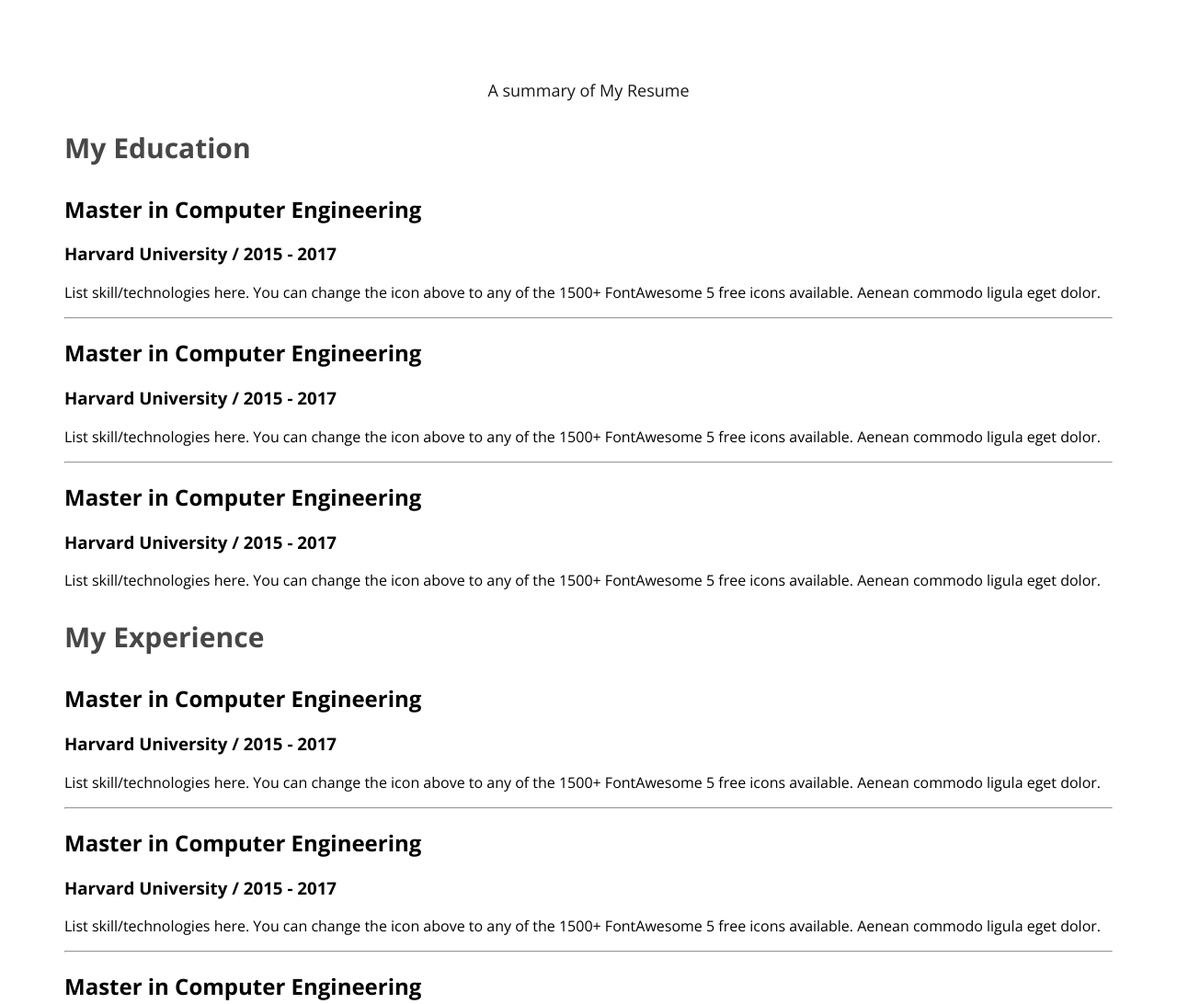
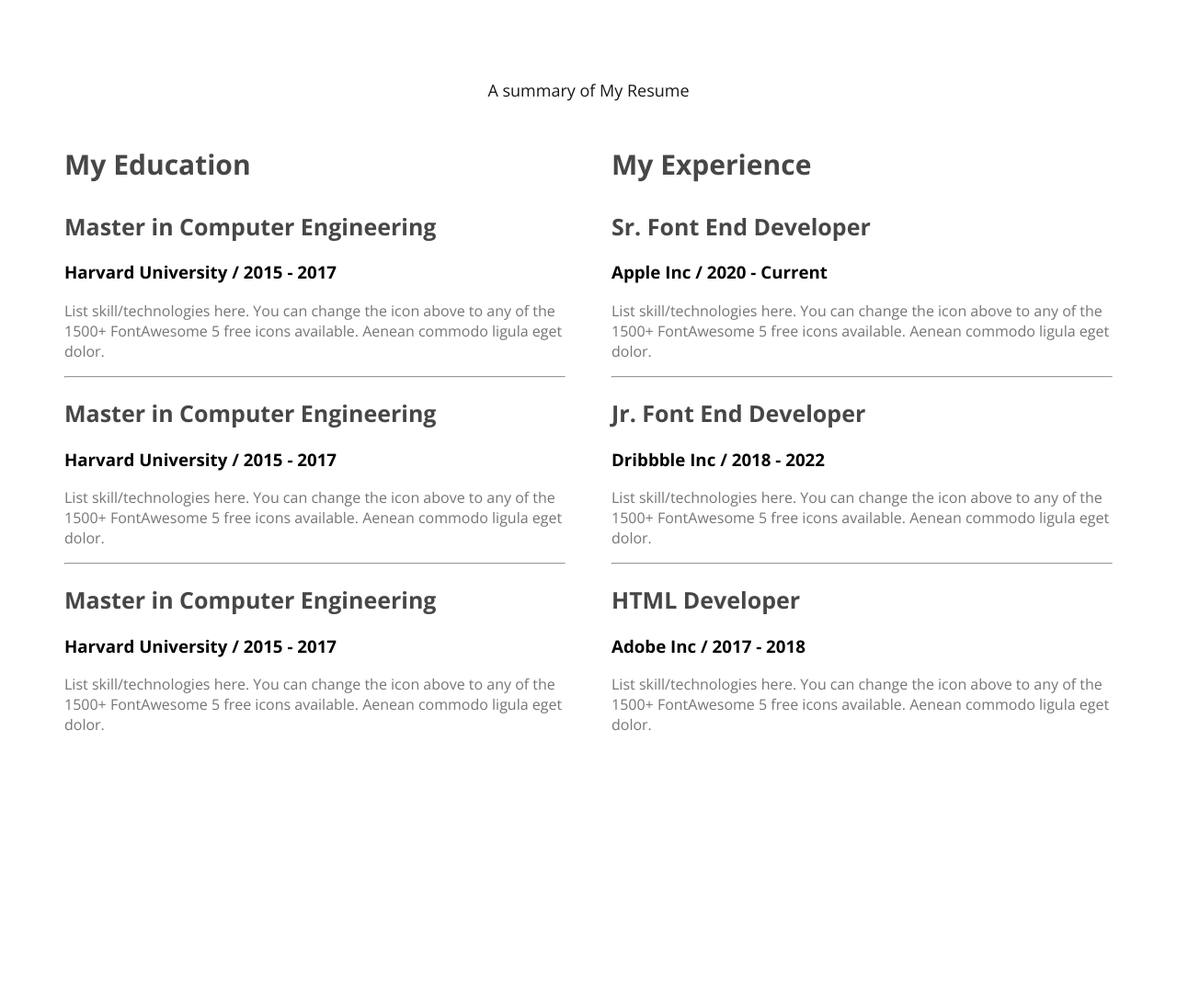
Before and after one commit to Shih6b/webdeveloper-pottfolio, a plain HTML site: page index.html in a window 1280 px wide. Shown: the part 1980-3072 px from the top of the page at 92% size. After the commit the page ends 2803 px from the top, so only its background shows below. Drawn offline with nearby package versions, Linux system fonts and the light colour scheme.

Commit message:
added resume item style

```diff
--- a/index.html
+++ b/index.html
@@ -127,22 +127,22 @@
           <div class="resume-column">
             <h3 class="resume-column-title">My Experience</h3>
             <div class="resume-item">
-              <h2 class="resume-item-title">Master in Computer Engineering</h2>
-              <h3 class="resume-item-institute">Harvard University / 2015 - 2017</h3>
+              <h2 class="resume-item-title">Sr. Font End Developer</h2>
+              <h3 class="resume-item-institute">Apple Inc / 2020 - Current</h3>
               <p class="resume-item-description">List skill/technologies here. You can change the icon above to any of the
                 1500+ FontAwesome 5 free icons available. Aenean commodo ligula eget dolor.</p>
             </div>
             <hr>
             <div class="resume-item">
-              <h2 class="resume-item-title">Master in Computer Engineering</h2>
-              <h3 class="resume-item-institute">Harvard University / 2015 - 2017</h3>
+              <h2 class="resume-item-title">Jr. Font End Developer</h2>
+              <h3 class="resume-item-institute">Dribbble Inc / 2018 - 2022</h3>
               <p class="resume-item-description">List skill/technologies here. You can change the icon above to any of the
                 1500+ FontAwesome 5 free icons available. Aenean commodo ligula eget dolor.</p>
             </div>
             <hr>
             <div class="resume-item">
-              <h2 class="resume-item-title">Master in Computer Engineering</h2>
-              <h3 class="resume-item-institute">Harvard University / 2015 - 2017</h3>
+              <h2 class="resume-item-title">HTML Developer</h2>
+              <h3 class="resume-item-institute">Adobe Inc / 2017 - 2018</h3>
               <p class="resume-item-description">List skill/technologies here. You can change the icon above to any of the
                 1500+ FontAwesome 5 free icons available. Aenean commodo ligula eget dolor.</p>
             </div>
--- a/style/portfolio.css
+++ b/style/portfolio.css
@@ -158,3 +158,20 @@ main section {
     font-weight: 700;
     text-align: left;
 }
+
+.resume-container {
+    display: flex;
+    gap: 50px;
+}
+
+.resume-item-description,
+.resume-item-description {
+    color: rgb(117, 117, 117);
+}
+
+.resume-item-title {
+    color: rgb(71, 71, 71);
+    font-size: 25px;
+    font-weight: 700;
+    text-align: left;
+}
```
